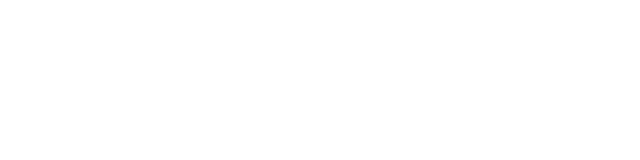
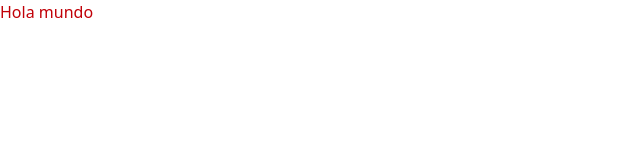
Before and after one commit to KeniBeck/prof-gpt, a React (Vite) app: page / in a window 1280 px wide. Shown: the top 160 px of the page, without its empty margins (0-640 px from the left). Built offline with nearby package versions, Linux system fonts and the light colour scheme.

Commit message:
feat: agregar enrutamiento con react-router-dom y crear vistas de Home y Login

```diff
--- a/package.json
+++ b/package.json
@@ -13,6 +13,7 @@
     "@tailwindcss/vite": "^4.1.7",
     "react": "^19.1.0",
     "react-dom": "^19.1.0",
+    "react-router-dom": "^7.6.1",
     "tailwindcss": "^4.1.7"
   },
   "devDependencies": {
--- a/src/App.tsx
+++ b/src/App.tsx
@@ -1,8 +1,16 @@
+import { Route, BrowserRouter as Router, Routes } from "react-router-dom"
+import Home from "./views/Home"
+
 function App() {
 
 
   return (
     <>
+    <Router>
+      <Routes>
+        <Route path="/" element={<Home/>}/>
+      </Routes>
+    </Router>
     </>
   )
 }
--- a/src/index.css
+++ b/src/index.css
@@ -0,0 +1 @@
+@import "tailwindcss";
--- /dev/null
+++ b/src/views/Home.tsx
@@ -0,0 +1,4 @@
+const Home = () => {
+  return <><div className="text-red-700">Hola mundo</div></>;
+};
+export default Home;
--- /dev/null
+++ b/src/views/Login.tsx
@@ -0,0 +1,4 @@
+const Login = () => {
+  return <><div className="text-red-500">login e desarrollo</div></>;
+};
+export default Login;
```
Also changed, not shown: 1 other file (tests, documents, lock files or other folders).
